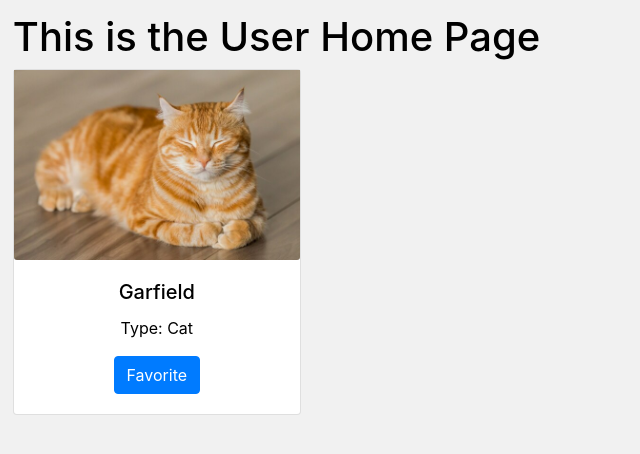
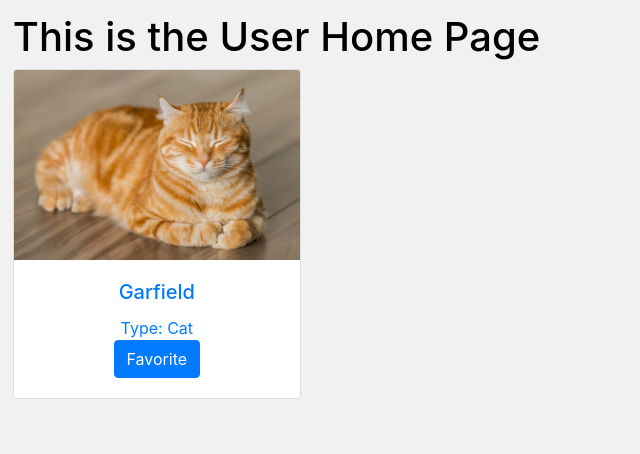
Before and after one commit to alexsonnysar/uh-sdp-pet-app, a React (Create React App) app in the folder ui/: page / in a window 1280 px wide. Shown: the top 454 px of the page, without its empty margins (0-640 px from the left). Built offline with nearby package versions, Linux system fonts and the light colour scheme.

Commit message:
Made card clickable to petprofile page

```diff
--- a/ui/src/components/PetCard.js
+++ b/ui/src/components/PetCard.js
@@ -7,21 +7,21 @@ const PetCard = ({ pet, ifList }) => {
   const { Name, Type } = pet;
   return (
     <div data-testid="petcard">
-      <Card
-        className="text-center"
-        style={{ width: "18rem" }}
-        onClick={alertMessage}
-      >
+      <Card className="text-center" style={{ width: "18rem" }}>
         {!ifList ? (
+          <a href="/petprofile">
             <Card.Img
-            variant="bottom"
+              variant="top"
               src="/images/garfield.jpg"
               alt="Pet Image"
             />
+          </a>
         ) : null}
         <Card.Body>
+          <a href="/petprofile">
             <Card.Title>{Name}</Card.Title>
             <Card.Text>Type: {Type}</Card.Text>
+          </a>
           <Button variant="primary">Favorite</Button>
         </Card.Body>
       </Card>
@@ -29,8 +29,8 @@ const PetCard = ({ pet, ifList }) => {
   );
 };
 
-function alertMessage() {
-  return alert("Redirect to Pet Profile Page!");
-}
+// function alertMessage() {
+//   return alert("Redirect to Pet Profile Page!");
+// }
 
 export default PetCard;
```
Lines whose indentation alone changed are shown as unchanged.
